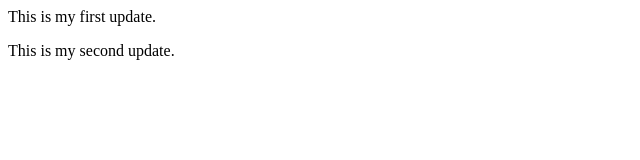
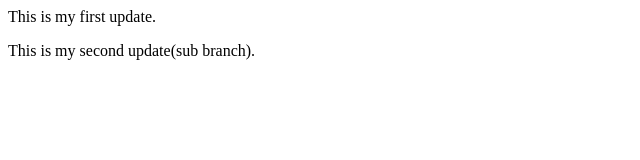
Before and after one commit to Mukeshvinay/sampleRepository, a plain HTML site: page index.html in a window 1280 px wide. Shown: the full height of the page, 0-640 px from the left. Drawn offline with Linux system fonts and the light colour scheme.

Commit message:
sub branch commit

```diff
--- a/index.html
+++ b/index.html
@@ -1,2 +1,2 @@
 <p>This is my first update.</p>
-<p>This is my second update.</p>
+<p>This is my second update(sub branch).</p>
```
